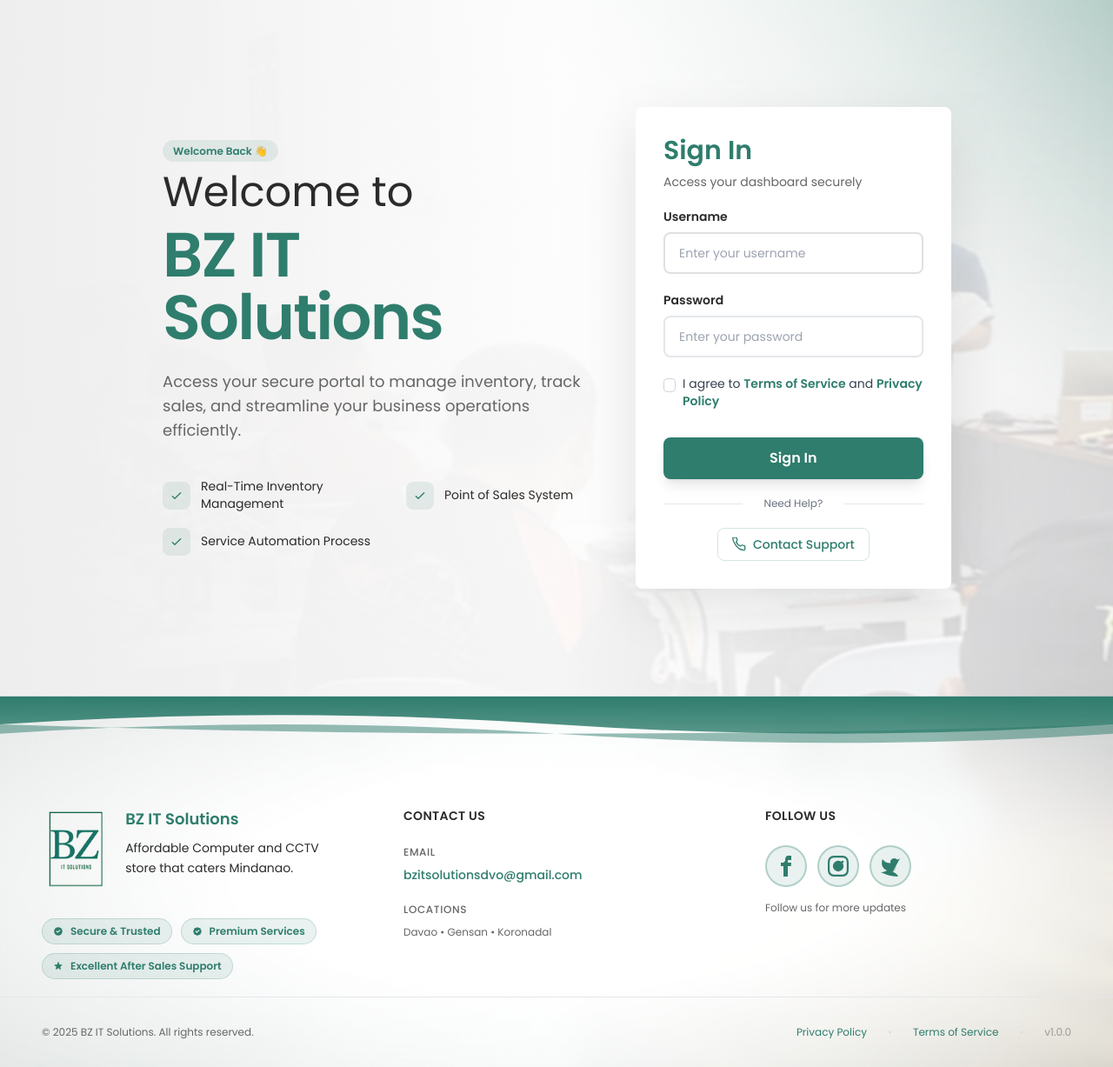
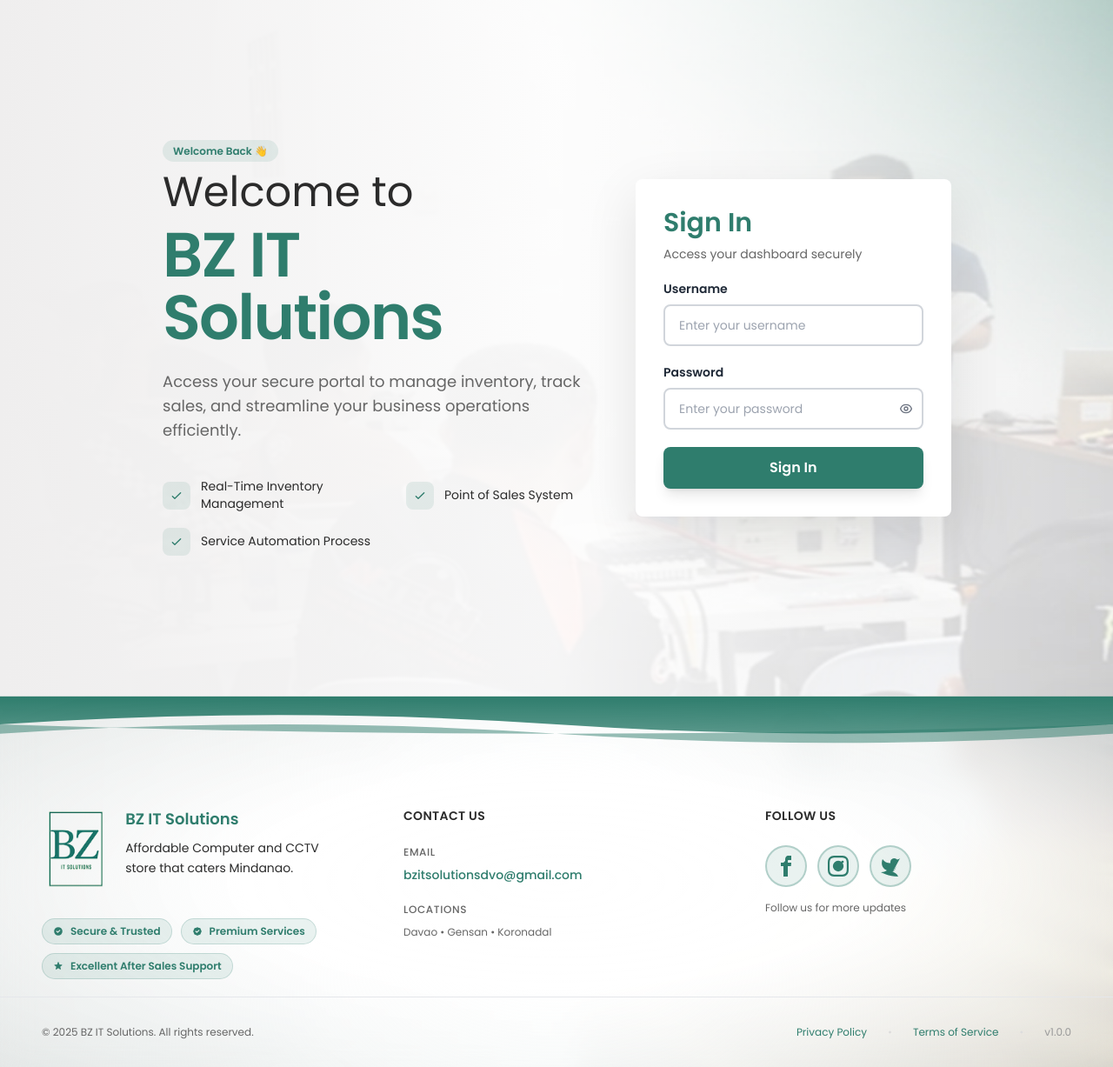
Before and after one commit to partoza/BZ-IT-Solution-System, a Laravel app: page /login in a window 1280 px wide. Shown: the whole page at 87% size. Run offline with Laravel 12, Linux system fonts and the light colour scheme; style sheets or scripts are compiled from the project's sources; parts of the project's set-up code (start-up, migrations or seed data) failed here and were passed over.

Commit message:
minor auth update

```diff
--- a/package.json
+++ b/package.json
@@ -3,13 +3,15 @@
     "private": true,
     "type": "module",
     "scripts": {
+        "dev": "vite",
         "build": "vite build",
-        "dev": "vite"
+        "serve": "php artisan serve",
+        "dev-all": "concurrently \"npm run dev\" \"php artisan serve\""
     },
     "devDependencies": {
         "autoprefixer": "^10.4.16",
         "axios": "^1.11.0",
-        "concurrently": "^9.0.1",
+        "concurrently": "^9.2.1",
         "laravel-vite-plugin": "^1.0.0",
         "postcss": "^8.4.31",
         "tailwindcss": "^3.3.5",
--- a/resources/views/auth/login.blade.php
+++ b/resources/views/auth/login.blade.php
@@ -72,11 +72,13 @@
                     </div>
                 </div>
 
-                <!-- Login Form Section (col-8 to col-11) -->
+                <!-- Login Form Section -->
                 <div class="col-span-1 md:col-span-4 flex items-center justify-center p-8 md:p-0">
                     <div class="w-full max-w-md">
                         <div class="bg-white rounded-lg shadow-2xl p-8 backdrop-blur-sm ani-pop js-anim-form"
                             style="box-shadow: 0 20px 60px rgba(0, 0, 0, 0.1); --ani-delay:200ms">
+
+                            <!-- Title -->
                             <div class="mb-4">
                                 <h3 class="text-2xl md:text-3xl font-bold text-primary mb-2">Sign In</h3>
                                 <p class="text-sm" style="color: #666;">Access your dashboard securely</p>
@@ -85,85 +87,89 @@
                             <div class="space-y-5">
                                 <form method="POST" action="{{ route('login') }}" class="space-y-5">
                                     @csrf
+
                                     <!-- Username Input -->
                                     <div class="space-y-2">
-                                        <label for="username" class="block text-xs md:text-sm font-semibold"
-                                            style="color: #2B2B2B;">Username</label>
-                                        <input type="text" id="username" name="username" required autocomplete="username"
-                                            class="w-full px-4 py-3 rounded-lg border-2 transition-all duration-200 font-poppins text-xs md:text-sm"
-                                            style="border-color: #E0E0E0; color: #2B2B2B;" placeholder="Enter your username"
-                                            onfocus="this.style.borderColor='#2F7D6D';"
-                                            onblur="this.style.borderColor='#E0E0E0';">
+                                        <label for="username" class="block text-xs md:text-sm font-semibold text-gray-800">
+                                            Username
+                                        </label>
+                                        <input
+                                        type="text"
+                                        id="username"
+                                        name="username"
+                                        value="{{ old('username') }}"
+                                        required
+                                        autocomplete="username"
+                                        class="w-full px-4 py-3 rounded-lg border-2 transition-all duration-200 font-poppins text-xs md:text-sm
+                                                {{ $errors->any() ? 'border-red-600' : 'border-gray-300' }}
+                                                focus:outline-none focus:ring-2 focus:ring-primary/20 focus:border-primary"
+                                        placeholder="Enter your username">
                                     </div>
 
-                                    <!-- Password Input -->
+                                    <!-- Password Input with Toggle -->
                                     <div class="space-y-2">
-                                        <label for="password" class="block text-xs md:text-sm font-semibold"
-                                            style="color: #2B2B2B;">Password</label>
-                                        <input type="password" id="password" name="password" required
+                                        <label for="password" class="block text-xs md:text-sm font-semibold text-gray-800">
+                                            Password
+                                        </label>
+                                        <div class="relative">
+                                            <input
+                                            type="password"
+                                            id="password"
+                                            name="password"
+                                            required
                                             autocomplete="current-password"
-                                            class="w-full px-4 py-3 rounded-lg border-2 transition-all duration-200 font-poppins text-xs md:text-sm"
-                                            placeholder="Enter your password" onfocus="this.style.borderColor='#2F7D6D';"
-                                            onblur="this.style.borderColor='#E0E0E0';">
-                                    </div>
-
-                                    <!-- Remember Me Checkbox -->
-                                    <div class="flex items-center gap-4">
-                                        <div class="flex items-start mb-3 font-poppins">
-                                            <input id="terms" type="checkbox" name="terms" value="1" required class="mt-1 h-4 w-4 appearance-none rounded border border-gray-300 cursor-pointer
-                                                     transition-all duration-200 ease-in-out
-                                                     checked:bg-[#2F7D6D] checked:border-[#2F7D6D]
-                                                     checked:[&:after]:content-['✔'] checked:[&:after]:text-white
-                                                     checked:[&:after]:text-[10px] checked:[&:after]:flex checked:[&:after]:items-center
-                                                     checked:[&:after]:justify-center focus:ring-2 focus:ring-primary" />
-                                            <label for="terms" class="ml-2 text-sm text-gray-700">
-                                                I agree to
-                                                <a href="#" class="text-primary font-semibold hover:underline">Terms of
-                                                    Service</a>
-                                                and
-                                                <a href="#" class="text-primary font-semibold hover:underline">Privacy
-                                                    Policy</a>
-                                            </label>
+                                            class="w-full px-4 py-3 rounded-lg border-2 transition-all duration-200 font-poppins text-xs md:text-sm
+                                                    {{ $errors->any() ? 'border-red-600' : 'border-gray-300' }}
+                                                    focus:outline-none focus:ring-2 focus:ring-primary/20 focus:border-primary"
+                                            placeholder="Enter your password">
+                                            <!-- Eye Icon -->
+                                            <button type="button"
+                                                    class="absolute right-3 top-1/2 transform -translate-y-1/2 text-gray-500 hover:text-gray-700 focus:outline-none"
+                                                    onclick="togglePasswordVisibility()">
+                                                <svg id="eye-icon" class="h-4 w-4" fill="none" stroke="currentColor" viewBox="0 0 24 24">
+                                                    <path stroke-linecap="round" stroke-linejoin="round" stroke-width="2"
+                                                        d="M15 12a3 3 0 11-6 0 3 3 0 016 0z" />
+                                                    <path stroke-linecap="round" stroke-linejoin="round" stroke-width="2"
+                                                        d="M2.458 12C3.732 7.943 7.523 5 12 5c4.478 0
+                                                            8.268 2.943 9.542 7-1.274 4.057-5.064 7-9.542
+                                                            7-4.477 0-8.268-2.943-9.542-7z" />
+                                                </svg>
+                                                <svg id="eye-off-icon" class="h-4 w-4 hidden" fill="none" stroke="currentColor" viewBox="0 0 24 24">
+                                                    <path stroke-linecap="round" stroke-linejoin="round" stroke-width="2"
+                                                        d="M13.875 18.825A10.05 10.05 0 0112 19c-4.478
+                                                            0-8.268-2.943-9.543-7a9.97 9.97 0
+                                                            011.563-3.029m5.858.908a3 3 0
+                                                            114.243 4.243M9.878 9.878l4.242
+                                                            4.242M9.88 9.88l-3.29-3.29m7.532
+                                                            7.532l3.29 3.29M3 3l3.59
+                                                            3.59m0 0A9.953 9.953 0 0112 5c4.478
+                                                            0 8.268 2.943 9.543 7a10.025
+                                                            10.025 0 01-4.132 5.411m0
+                                                            0L21 21" />
+                                                </svg>
+                                            </button>
                                         </div>
                                     </div>
 
+                                    <!-- Error message (for any login error) -->
+                                    @if ($errors->any())
+                                        <div class="mb-4">
+                                            <p class="text-sm text-red-600 font-medium">
+                                                {{ $errors->first() }}
+                                            </p>
+                                        </div>
+                                    @endif
+
                                     <!-- Sign In Button -->
                                     <button type="submit"
-                                        class="w-full bg-primary hover:bg-primary/90 text-white font-semibold py-3 px-6 rounded-lg transition-all duration-300 transform hover:scale-[1.02] active:scale-95 shadow-lg hover:shadow-xl font-poppins ani-fade"
-                                        style="--ani-delay:520ms">
+                                        class="w-full bg-primary hover:bg-primary/90 text-white font-semibold py-3 px-6 rounded-lg transition-all duration-300 transform hover:scale-[1.02] active:scale-95 shadow-lg hover:shadow-xl font-poppins">
                                         Sign In
                                     </button>
-
-                                    <!-- Need Help divider -->
-                                    <div class="flex items-center gap-4 my-4">
-                                        <div class="flex-1 border-t border-gray-200"></div>
-                                        <div class="text-xs text-gray-500 px-2">Need Help?</div>
-                                        <div class="flex-1 border-t border-gray-200"></div>
-                                    </div>
-
-                                    <!-- Contact Support Button (outlined secondary) -->
-                                    <div class="text-center">
-                                        <a href="tel:+1234567890"
-                                            class="inline-flex items-center gap-2 px-4 py-2 border rounded-lg text-sm font-medium transition-colors duration-200 hover:bg-gray-50"
-                                            style="border-color: rgba(47,125,109,0.2); color: #2F7D6D;">
-                                            <!-- Phone icon -->
-                                            <svg class="h-4 w-4" fill="none" stroke="currentColor" viewBox="0 0 24 24">
-                                                <path stroke-linecap="round" stroke-linejoin="round" stroke-width="2"
-                                                    d="M22 16.92v3a2 2 0 01-2.18 2 19.86 19.86 0 01-8.63-3.07A19.51 19.51 0 014.11 9.81 19.86 19.86 0 011 1.18 2 2 0 013 0h3a2 2 0 012 1.72c.12.81.3 1.6.55 2.35a2 2 0 01-.45 2.11L7 8a16 16 0 007 7l1.82-1.11a2 2 0 012.11-.45c.75.25 1.54.43 2.35.55A2 2 0 0122 16.92z" />
-                                            </svg>
-                                            Contact Support
-                                        </a>
-                                    </div>
                                 </form>
                             </div>
                         </div>
                     </div>
                 </div>
-
-                <!-- Empty right space (col-12) - hidden on mobile -->
-                <div class="hidden md:block md:col-span-1"></div>
-
-            </div>
         </div>
 
         <!-- Footer -->
@@ -299,4 +305,23 @@
             </div>
         </footer>
     </div>
+
+<script>
+    function togglePasswordVisibility() {
+        const passwordInput = document.getElementById('password');
+        const eyeIcon = document.getElementById('eye-icon');
+        const eyeOffIcon = document.getElementById('eye-off-icon');
+
+        if (passwordInput.type === 'password') {
+            passwordInput.type = 'text';
+            eyeIcon.classList.add('hidden');
+            eyeOffIcon.classList.remove('hidden');
+        } else {
+            passwordInput.type = 'password';
+            eyeIcon.classList.remove('hidden');
+            eyeOffIcon.classList.add('hidden');
+        }
+    }
+</script>
+
 @endsection
--- a/resources/views/layout/app.blade.php
+++ b/resources/views/layout/app.blade.php
@@ -14,6 +14,7 @@
   <!-- Favicon / Touch Icon -->
   <link rel="icon" type="image/png" href="{{ asset('assets/img/logo/bz-logo-green.png') }}" />
   <link rel="apple-touch-icon" href="{{ asset('assets/img/logo/bz-logo-green.png') }}" />
+  <link rel="stylesheet" href="https://cdnjs.cloudflare.com/ajax/libs/font-awesome/6.4.0/css/all.min.css">
 
   {{-- Extra head content (optional) --}}
   @stack('head')
```
Also changed, not shown: package-lock.json.
